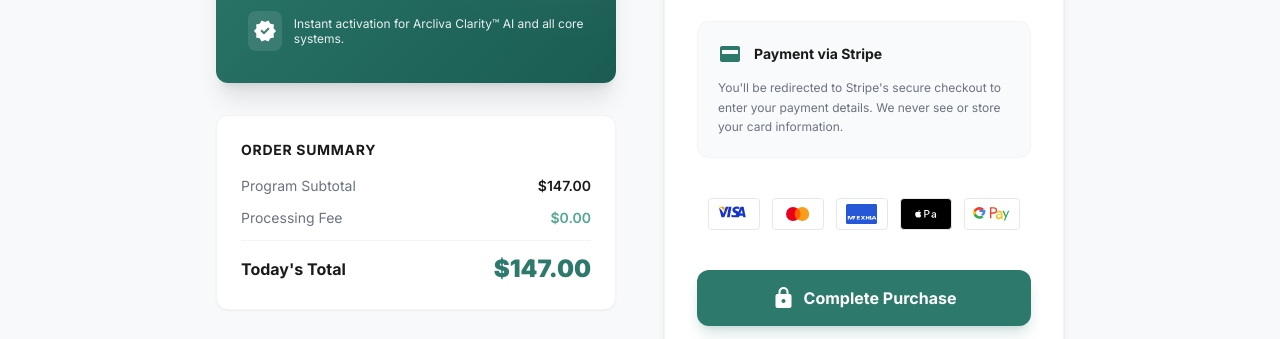
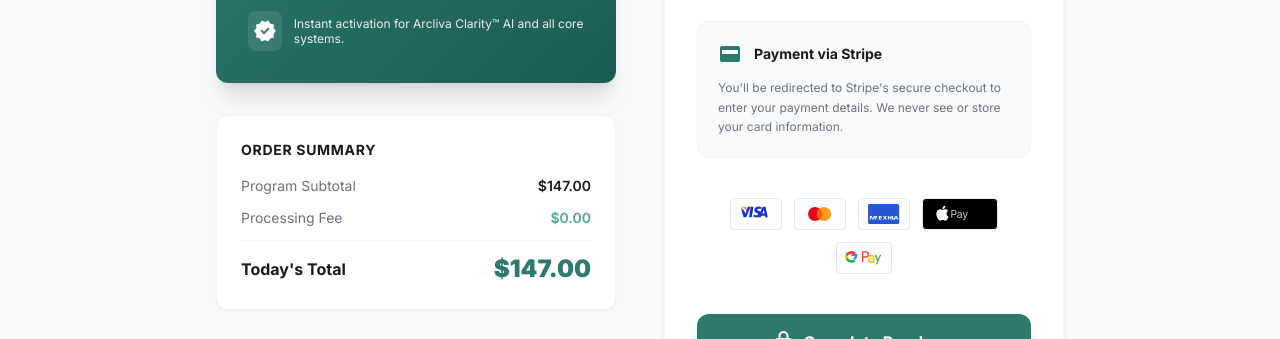
Before and after one commit to printistjr/arcliva-site, a website: page checkout.html in a window 1280 px wide. Shown: the part 402-741 px from the top of the page. Drawn offline with nearby package versions, Linux system fonts and the light colour scheme.

Commit message:
Update Apple Pay logo to wordmark style

```diff
--- a/checkout.html
+++ b/checkout.html
@@ -232,8 +232,13 @@
     <svg viewBox="0 0 780 500" height="20" xmlns="http://www.w3.org/2000/svg"><rect width="780" height="500" rx="40" fill="#2557D6"/><path d="M156 197h-40l-39 91V197H28l-28 68-28-68H-75v91h26v-70l36 70h22l36-70v70h26V197zm68 0H152v91h72v-22h-46v-16h45v-21h-45v-11h46zm130 0h-30l-20 29-21-29h-31l36 46-36 45h30l21-30 21 30h31l-36-45zm49 0h-27v91h27v-34h39v34h27v-91h-27v34h-39zm153 69h-47v-69h-27v91h74zM600 197h-40l-39 91h27l7-19h50l7 19h28zm-37 53 15-41 16 41z" fill="#fff" transform="translate(120 100)"/></svg>
   </div>
   <!-- Apple Pay -->
-  <div class="h-8 px-2 flex items-center justify-center bg-black border border-gray-200 rounded" style="min-width:52px">
-    <svg viewBox="0 0 165.521 105.965" height="18" xmlns="http://www.w3.org/2000/svg"><path d="M150.698 0H14.823C6.633 0 0 6.633 0 14.823v76.319c0 8.19 6.633 14.823 14.823 14.823H150.698c8.19 0 14.823-6.633 14.823-14.823V14.823C165.521 6.633 158.888 0 150.698 0z" fill="#000"/><path d="M43.16 35.932c1.543-1.885 2.59-4.43 2.302-7.02-2.227.094-4.935 1.485-6.525 3.37-1.432 1.637-2.686 4.273-2.35 6.774 2.484.19 5.014-1.26 6.573-3.124zm2.28 3.614c-3.627-.215-6.717 2.058-8.444 2.058-1.75 0-4.412-1.95-7.306-1.896-3.764.052-7.254 2.186-9.17 5.577-3.93 6.784-1.034 16.838 2.79 22.367 1.864 2.72 4.088 5.715 7.028 5.61 2.786-.11 3.862-1.815 7.24-1.815 3.38 0 4.35 1.815 7.293 1.76 3.04-.055 4.957-2.72 6.82-5.44 2.12-3.1 2.994-6.1 3.05-6.254-.065-.02-5.85-2.25-5.905-8.94-.055-5.598 4.57-8.27 4.78-8.42-2.612-3.876-6.68-4.3-8.175-4.408zm26.87-9.712v44.46h6.9V57.77h9.54c8.726 0 14.853-5.985 14.853-14.636 0-8.652-6.015-14.3-14.63-14.3zm6.9 5.836h7.942c5.986 0 9.42 3.19 9.42 8.487 0 5.296-3.434 8.514-9.447 8.514H79.21zm35.807 29.37c0-5.378 4.127-8.678 11.443-9.1l8.432-.497v-2.373c0-3.43-2.317-5.405-6.195-5.405-3.678 0-5.968 1.76-6.52 4.513h-6.32c.387-5.72 5.24-9.93 13.068-9.93 7.686 0 12.677 4.072 12.677 10.426V74.74h-6.374v-5.24h-.15c-1.87 3.54-5.95 5.8-10.175 5.8-6.4 0-10.886-4.017-10.886-9.86zm19.875-2.95v-2.43l-7.574.47c-3.79.247-5.94 1.93-5.94 4.623 0 2.76 2.234 4.513 5.636 4.513 4.44 0 7.878-3.053 7.878-7.176z" fill="#fff"/></svg>
+  <div class="h-8 px-3 flex items-center justify-center bg-black border border-gray-200 rounded" style="min-width:72px">
+    <svg viewBox="0 0 200 80" height="20" xmlns="http://www.w3.org/2000/svg">
+      <!-- Apple logo -->
+      <path d="M38.5 16.2c2.1-2.6 3.5-6.1 3.1-9.7-3 .1-6.7 2-8.8 4.6-1.9 2.2-3.6 5.8-3.2 9.2 3.4.3 6.8-1.7 8.9-4.1zm3.1 4.9c-4.9-.3-9.1 2.8-11.4 2.8-2.4 0-6-2.7-9.9-2.6-5.1.1-9.8 3-12.4 7.6-5.3 9.2-1.4 22.8 3.8 30.3 2.5 3.7 5.5 7.7 9.5 7.6 3.8-.1 5.2-2.5 9.8-2.5 4.6 0 5.9 2.5 9.9 2.4 4.1-.1 6.7-3.7 9.2-7.4 2.9-4.2 4.1-8.3 4.1-8.5-.1 0-7.9-3-8-12.1-.1-7.6 6.2-11.2 6.5-11.4-3.5-5.2-9-5.8-11.1-6z" fill="#fff"/>
+      <!-- "Pay" text -->
+      <text x="62" y="57" font-family="-apple-system, BlinkMacSystemFont, 'SF Pro Display', 'Helvetica Neue', sans-serif" font-size="42" font-weight="300" fill="#fff" letter-spacing="-1">Pay</text>
+    </svg>
   </div>
   <!-- Google Pay -->
   <div class="h-8 px-2 flex items-center justify-center bg-white border border-gray-200 rounded" style="min-width:52px">
```
